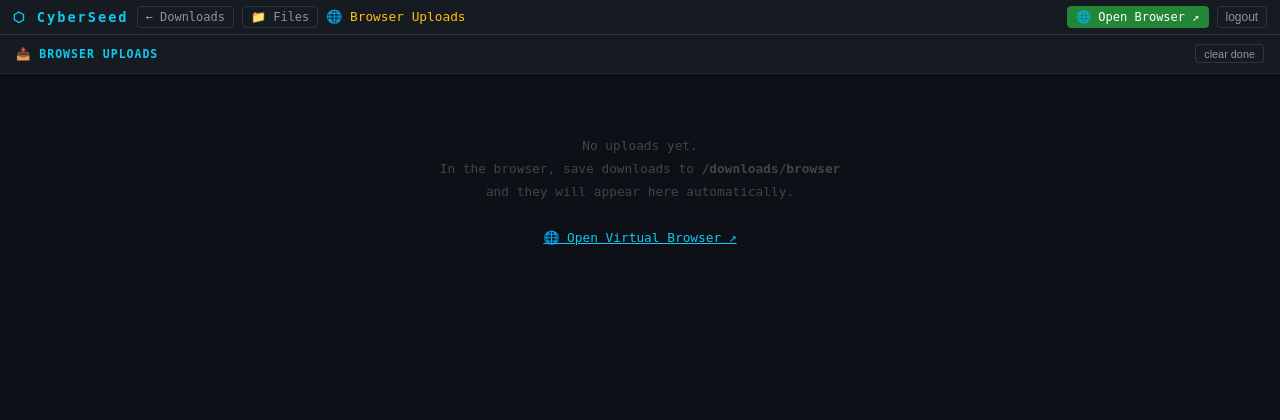
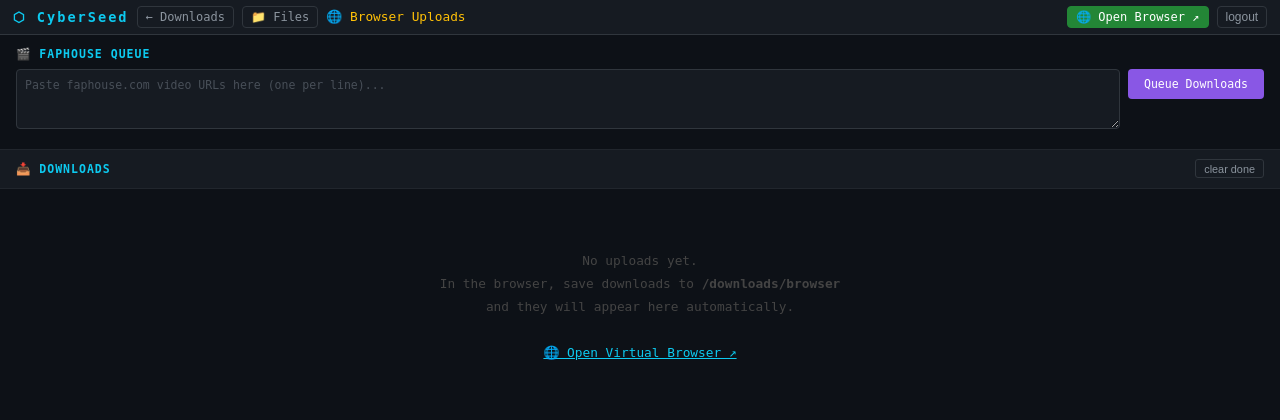
Before and after one commit to SathiraDM/cyber-seed, a Flask app: page /browser in a window 1280 px wide. Shown: the top 420 px of the page. Run offline with Flask 3, Linux system fonts and the light colour scheme; the visitor is signed in with stand-in values (Sample User, id 1); data that the repository does not hold is empty; parts of the project's set-up code (start-up, migrations or seed data) failed here and were passed over.

Commit message:
feat: faphouse grabber — chrome extension + API queue + UI
- Chrome extension (extension/): polls API for queued faphouse URLs,
  opens each in a tab, extracts CDN URLs from data-el-formats,
  sends them back to API for aria2 download
- API endpoints: POST/GET /api/faphouse/queue, resolve, status
- Auth: X-Api-Key header support for extension calls
- Browser page: paste area for faphouse URLs, queue status pills,
  shows both browser upload + faphouse download jobs
- Downloads via aria2c (16 connections) to /downloads/browser

```diff
--- a/webui/app.py
+++ b/webui/app.py
@@ -36,6 +36,10 @@ JOBS_DIR.mkdir(parents=True, exist_ok=True)
 def login_required(f):
     @functools.wraps(f)
     def decorated(*args, **kwargs):
+        # Allow API key auth for extension calls
+        api_key = request.headers.get("X-Api-Key", "")
+        if api_key and api_key == WEBUI_PASS:
+            return f(*args, **kwargs)
         if not session.get("logged_in"):
             if request.path.startswith("/api/"):
                 return jsonify({"error": "Unauthorized"}), 401
@@ -146,6 +150,7 @@ _SOURCE_PATTERNS = [
     ("youtube",        r'(youtube\.com|youtu\.be)'),
     ("facebook",       r'(facebook\.com|fb\.watch|fb\.com)'),
     ("noodlemagazine", r'noodlemagazine\.com'),
+    ("faphouse",       r'faphouse\.com'),
     ("vimeo",          r'vimeo\.com'),
     ("twitter",        r'(twitter\.com|x\.com)'),
     ("instagram",      r'instagram\.com'),
@@ -406,6 +411,207 @@ def api_files_delete():
         return jsonify({"error": str(e)}), 500
     return jsonify({"deleted": rel})
 
+# ── FapHouse Queue ────────────────────────────────────────────────────
+FH_QUEUE  = Path("/logs/faphouse-queue.json")
+_fh_lock  = threading.Lock()
+
+def load_fh_queue() -> list:
+    try:
+        if FH_QUEUE.exists():
+            return json.loads(FH_QUEUE.read_text())
+    except Exception:
+        pass
+    return []
+
+def save_fh_queue(q: list):
+    FH_QUEUE.write_text(json.dumps(q, indent=2))
+
+
+@app.route("/api/faphouse/queue", methods=["POST"])
+@login_required
+def fh_queue_add():
+    """Add faphouse URLs to the queue. Body: {urls: "url1\nurl2\n..."}."""
+    data = request.get_json(force=True) or {}
+    raw  = data.get("urls", "")
+    urls = [u.strip() for u in raw.strip().splitlines() if u.strip() and "faphouse.com" in u]
+    if not urls:
+        return jsonify({"error": "No valid faphouse URLs"}), 400
+
+    added = []
+    with _fh_lock:
+        q = load_fh_queue()
+        existing_urls = {item["url"] for item in q}
+        for url in urls:
+            if url in existing_urls:
+                continue
+            item = {
+                "id":      str(uuid.uuid4())[:8],
+                "url":     url,
+                "status":  "pending",
+                "title":   "",
+                "error":   "",
+                "created_at": datetime.utcnow().isoformat(),
+            }
+            q.append(item)
+            added.append(item)
+        save_fh_queue(q)
+
+    return jsonify({"added": len(added), "items": added})
+
+
+@app.route("/api/faphouse/queue", methods=["GET"])
+@login_required
+def fh_queue_get():
+    """Return pending queue items (for the extension to process)."""
+    with _fh_lock:
+        q = load_fh_queue()
+    pending = [i for i in q if i["status"] == "pending"]
+    return jsonify(pending)
+
+
+@app.route("/api/faphouse/queue/all", methods=["GET"])
+@login_required
+def fh_queue_all():
+    """Return all queue items with status."""
+    with _fh_lock:
+        q = load_fh_queue()
+    return jsonify(q)
+
+
+@app.route("/api/faphouse/queue/<item_id>/status", methods=["POST"])
+@login_required
+def fh_queue_status(item_id):
+    """Extension updates item status (processing / failed)."""
+    data = request.get_json(force=True) or {}
+    new_status = data.get("status", "")
+    error_msg  = data.get("error", "")
+    with _fh_lock:
+        q = load_fh_queue()
+        for item in q:
+            if item["id"] == item_id:
+                item["status"] = new_status
+                if error_msg:
+                    item["error"] = error_msg
+                break
+        save_fh_queue(q)
+    return jsonify({"ok": True})
+
+
+@app.route("/api/faphouse/resolve", methods=["POST"])
+@login_required
+def fh_resolve():
+    """Extension sends resolved CDN URL. Backend downloads it."""
+    data     = request.get_json(force=True) or {}
+    item_id  = data.get("id", "")
+    cdn_url  = data.get("cdn_url", "")
+    title    = data.get("title", "") or "faphouse_video"
+    quality  = data.get("quality", "")
+
+    if not cdn_url:
+        return jsonify({"error": "No cdn_url"}), 400
+
+    # Sanitise filename
+    safe_name = re.sub(r'[^\w\s\-.]', '', title)[:200].strip() or "faphouse_video"
+    if quality:
+        safe_name = f"{safe_name} [{quality}]"
+    safe_name += ".mp4"
+
+    # Update queue item
+    with _fh_lock:
+        q = load_fh_queue()
+        for item in q:
+            if item["id"] == item_id:
+                item["status"] = "downloading"
+                item["title"]  = title
+                break
+        save_fh_queue(q)
+
+    # Create a job and download in background
+    job_id   = str(uuid.uuid4())[:8]
+    log_path = JOBS_DIR / f"{job_id}.log"
+    job = {
+        "id":         job_id,
+        "url":        cdn_url,
+        "name":       safe_name,
+        "source":     "faphouse",
+        "format":     quality or "best",
+        "status":     "running",
+        "started_at": datetime.utcnow().isoformat(),
+        "ended_at":   None,
+    }
+    upsert_job(job)
+
+    def _download():
+        try:
+            with open(log_path, "a") as f:
+                f.write(f"[{datetime.utcnow().strftime('%Y-%m-%d %H:%M:%S')}] Downloading: {safe_name}\n")
+                f.write(f"[{datetime.utcnow().strftime('%Y-%m-%d %H:%M:%S')}] CDN URL: {cdn_url[:80]}...\n")
+                f.flush()
+
+            container = docker_client.containers.get(QBT_CONTAINER)
+            cmd = [
+                "aria2c",
+                "--dir=/downloads/browser",
+                f"--out={safe_name}",
+                "--max-connection-per-server=16",
+                "--split=16",
+                "--min-split-size=1M",
+                "--summary-interval=5",
+                "--console-log-level=notice",
+                cdn_url,
+            ]
+            exec_id = docker_client.api.exec_create(container.id, cmd)["Id"]
+            stream  = docker_client.api.exec_start(exec_id, stream=True)
+
+            with open(log_path, "a") as f:
+                for chunk in stream:
+                    if chunk:
+                        f.write(chunk.decode("utf-8", errors="replace"))
+                        f.flush()
+
+            exit_code = docker_client.api.exec_inspect(exec_id)["ExitCode"]
+
+            if exit_code == 0:
+                job["status"] = "done"
+                with open(log_path, "a") as f:
+                    f.write(f"\n✓ Download complete: {safe_name}\n")
+            else:
+                job["status"] = "failed"
+                with open(log_path, "a") as f:
+                    f.write(f"\n✗ aria2c exited with code {exit_code}\n")
+
+        except Exception as e:
+            job["status"] = "failed"
+            with open(log_path, "a") as f:
+                f.write(f"\nERROR: {e}\n")
+
+        job["ended_at"] = datetime.utcnow().isoformat()
+        upsert_job(job)
+
+        # Update queue item status
+        with _fh_lock:
+            q_ = load_fh_queue()
+            for it in q_:
+                if it["id"] == item_id:
+                    it["status"] = "done" if job["status"] == "done" else "failed"
+                    break
+            save_fh_queue(q_)
+
+    threading.Thread(target=_download, daemon=True).start()
+    return jsonify({"job_id": job_id, "name": safe_name})
+
+
+@app.route("/api/faphouse/queue/clear", methods=["POST"])
+@login_required
+def fh_queue_clear():
+    """Remove completed/failed items from queue."""
+    with _fh_lock:
+        q = load_fh_queue()
+        q = [i for i in q if i["status"] in ("pending", "processing", "downloading")]
+        save_fh_queue(q)
+    return jsonify({"ok": True})
+
+
 # ── Browser ───────────────────────────────────────────────────────────
 @app.route("/browser")
 @login_required
--- a/webui/templates/browser.html
+++ b/webui/templates/browser.html
@@ -39,6 +39,23 @@
     .log-content .err { color: #f85149; }
     .empty-state { grid-column: 1 / -1; text-align: center; padding: 3rem; font-size: .8rem; color: #444; line-height: 1.8; }
     .empty-state a { color: #0dcaf0; }
+    /* FapHouse queue section */
+    .fh-section { border-bottom: 1px solid #21262d; padding: .75rem 1rem; background: #0d1117; flex-shrink: 0; }
+    .fh-section h3 { font-size: .72rem; color: #0dcaf0; letter-spacing: 1px; text-transform: uppercase; margin-bottom: .5rem; }
+    .fh-row { display: flex; gap: .5rem; align-items: flex-start; }
+    .fh-row textarea { flex: 1; background: #161b22; border: 1px solid #30363d; color: #c9d1d9; border-radius: 4px; padding: .5rem; font-size: .72rem; font-family: inherit; resize: vertical; min-height: 60px; max-height: 140px; }
+    .fh-row textarea:focus { outline: none; border-color: #0dcaf0; }
+    .fh-row textarea::placeholder { color: #484f58; }
+    .fh-btn { background: #8957e5; color: #fff; border: none; padding: .5rem 1rem; border-radius: 4px; font-size: .72rem; font-family: inherit; cursor: pointer; white-space: nowrap; }
+    .fh-btn:hover:not(:disabled) { background: #a371f7; }
+    .fh-btn:disabled { opacity: .45; cursor: default; }
+    .fh-queue-bar { margin-top: .5rem; display: flex; gap: .4rem; flex-wrap: wrap; }
+    .fh-pill { font-size: .62rem; padding: .15rem .5rem; border-radius: 10px; border: 1px solid #30363d; color: #8b949e; background: #161b22; white-space: nowrap; overflow: hidden; text-overflow: ellipsis; max-width: 280px; }
+    .fh-pill.pending { border-color: #d29922; color: #d29922; }
+    .fh-pill.processing { border-color: #58a6ff; color: #58a6ff; }
+    .fh-pill.downloading { border-color: #3fb950; color: #3fb950; }
+    .fh-pill.done { border-color: #1a3a2a; color: #484f58; }
+    .fh-pill.failed { border-color: #f85149; color: #f85149; }
   </style>
 </head>
 <body>
@@ -56,8 +73,18 @@
 </div>
 
 <div class="layout">
+  <!-- FapHouse URL input -->
+  <div class="fh-section">
+    <h3>🎬 FapHouse Queue</h3>
+    <div class="fh-row">
+      <textarea id="fhUrls" placeholder="Paste faphouse.com video URLs here (one per line)..."></textarea>
+      <button class="fh-btn" id="fhSubmit" onclick="submitFhUrls()">Queue Downloads</button>
+    </div>
+    <div class="fh-queue-bar" id="fhQueueBar"></div>
+  </div>
+
   <div class="panel-header">
-    <span>📥 Browser Uploads</span>
+    <span>📥 Downloads</span>
     <button onclick="clearDone()">clear done</button>
   </div>
   <div class="jobs-list" id="jobsList">
@@ -80,7 +107,9 @@ window.addEventListener('DOMContentLoaded', () => {
   document.getElementById('browserLink').href = url;
   document.getElementById('emptyBrowserLink').href = url;
   loadJobs();
+  loadFhQueue();
   setInterval(loadJobs, 5000);
+  setInterval(loadFhQueue, 5000);
 });
 
 let selectedJobId = null;
@@ -103,8 +132,8 @@ async function loadJobs() {
     jobs = await r.json();
   } catch { return; }
 
-  // Only browser source jobs
-  const browserJobs = jobs.filter(j => j.source === 'browser')
+  // Only browser + faphouse source jobs
+  const browserJobs = jobs.filter(j => ['browser','faphouse'].includes(j.source))
                           .sort((a, b) => (b.started_at || '').localeCompare(a.started_at || ''));
 
   const list = document.getElementById('jobsList');
@@ -168,12 +197,56 @@ function selectJob(jobId, name) {
 
 async function clearDone() {
   await fetch('/api/jobs?mode=finished', { method: 'DELETE' });
+  await fetch('/api/faphouse/queue/clear', { method: 'POST' });
   if (document.querySelector('.job-card.selected')?.classList.contains('badge-done')) {
     selectedJobId = null;
     document.getElementById('logContent').innerHTML = '';
     document.getElementById('logPaneHeader').textContent = '— select a job —';
   }
   loadJobs();
+  loadFhQueue();
+}
+
+// ── FapHouse Queue ────────────────────────────────────
+async function submitFhUrls() {
+  const textarea = document.getElementById('fhUrls');
+  const btn = document.getElementById('fhSubmit');
+  const urls = textarea.value.trim();
+  if (!urls) return;
+  btn.disabled = true;
+  btn.textContent = 'Queueing...';
+  try {
+    const r = await fetch('/api/faphouse/queue', {
+      method: 'POST',
+      headers: { 'Content-Type': 'application/json' },
+      body: JSON.stringify({ urls }),
+    });
+    const data = await r.json();
+    if (data.error) { alert(data.error); return; }
+    textarea.value = '';
+    loadFhQueue();
+  } catch (e) { alert('Error: ' + e); }
+  finally { btn.disabled = false; btn.textContent = 'Queue Downloads'; }
+}
+
+async function loadFhQueue() {
+  let items;
+  try {
+    const r = await fetch('/api/faphouse/queue/all');
+    items = await r.json();
+  } catch { return; }
+
+  const bar = document.getElementById('fhQueueBar');
+  bar.innerHTML = '';
+  // Show most recent first, limit to 30
+  items.slice().reverse().slice(0, 30).forEach(item => {
+    const pill = document.createElement('span');
+    pill.className = 'fh-pill ' + item.status;
+    const label = item.title || item.url.split('/').pop() || item.url;
+    pill.textContent = `[${item.status}] ${label}`;
+    pill.title = item.url + (item.error ? '\n\nError: ' + item.error : '');
+    bar.appendChild(pill);
+  });
 }
 </script>
 </body>
```
Also changed, not shown: extension/background.js (added, +193 -0 lines), extension/content.js (added, +7 -0 lines), extension/options.html (added, +29 -0 lines), extension/options.js (added, +14 -0 lines), extension/icon128.png (added), extension/icon48.png (added), extension/manifest.json (added).
